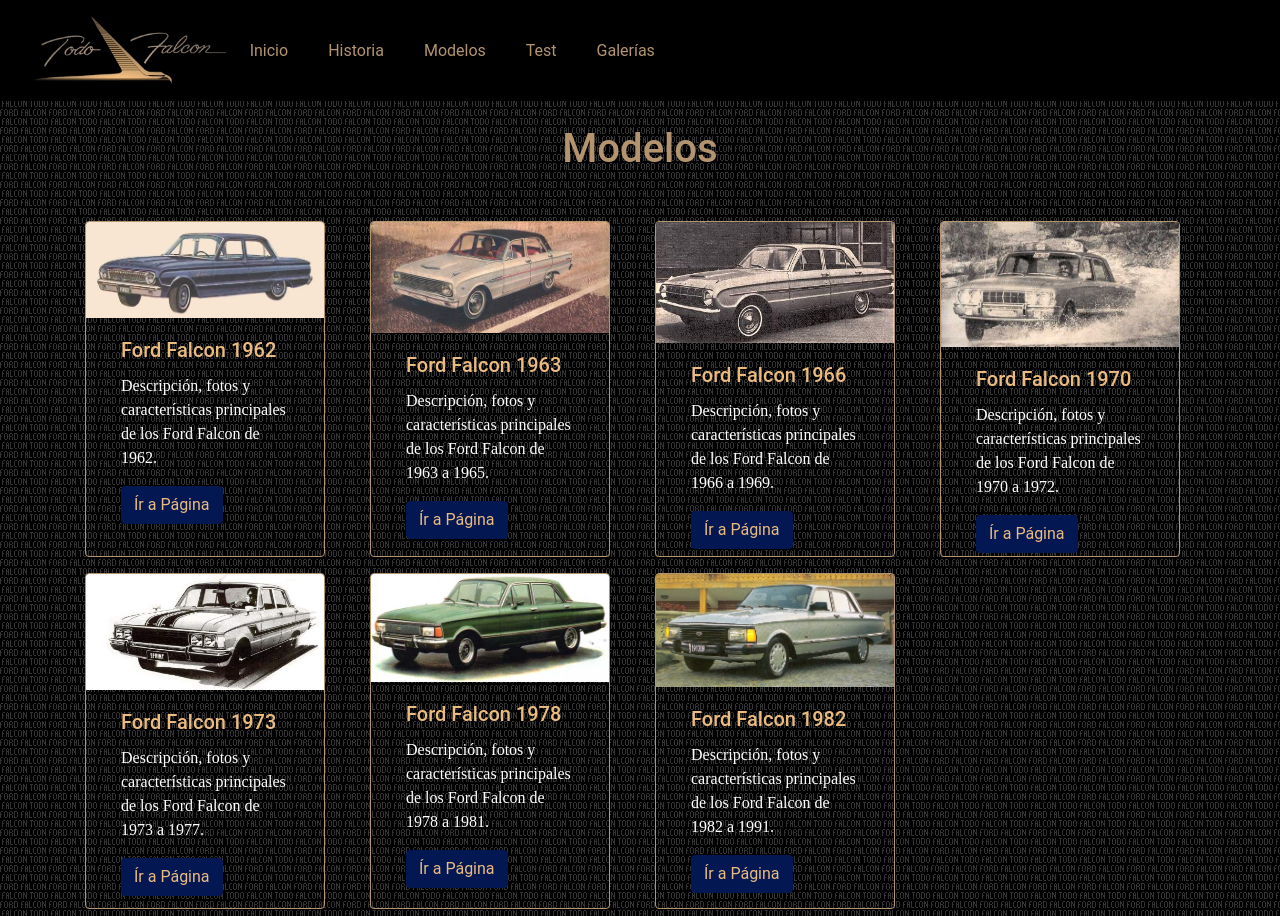
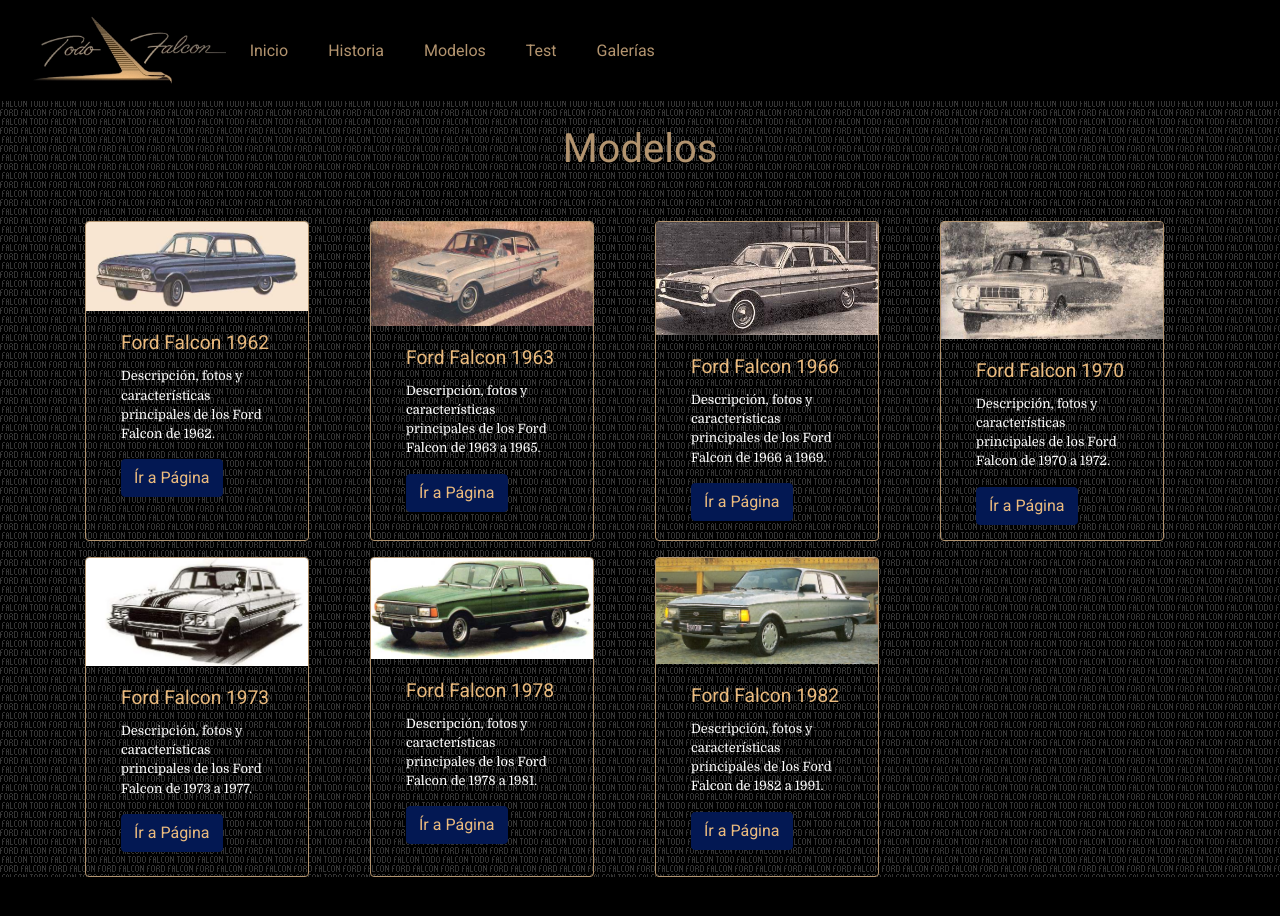
Before and after one commit to FalconSprint6/SMC_WD3_Fall19, a PHP site: page /Week-4-hwk/modelos.html in a window 1280 px wide. After the commit the page ends 877 px from the top, so only its background shows below. Run offline with PHP 8.4, Linux system fonts and the light colour scheme; some libraries are stand-ins or nearby versions.

Commit message:
Updated test
Added fonts and nav and background

```diff
--- a/Week-4-hwk/index.html
+++ b/Week-4-hwk/index.html
@@ -8,6 +8,8 @@
     <!-- Bootstrap CSS -->
     <link rel="stylesheet" href="https://stackpath.bootstrapcdn.com/bootstrap/4.3.1/css/bootstrap.min.css" integrity="sha384-ggOyR0iXCbMQv3Xipma34MD+dH/1fQ784/j6cY/iJTQUOhcWr7x9JvoRxT2MZw1T" crossorigin="anonymous">
 <link rel="stylesheet" href="styles.css">
+<link href="https://fonts.googleapis.com/css?family=Domine&display=swap" rel="stylesheet">
+  <link href="https://fonts.googleapis.com/css?family=Roboto&display=swap" rel="stylesheet">
     <title>Week 4 Homework</title>
   </head>
       <header>
--- a/Week-4-hwk/modelos.html
+++ b/Week-4-hwk/modelos.html
@@ -10,6 +10,8 @@
     <link rel="stylesheet" href="https://maxcdn.bootstrapcdn.com/bootstrap/4.0.0/css/bootstrap.min.css"
         integrity="sha384-Gn5384xqQ1aoWXA+058RXPxPg6fy4IWvTNh0E263XmFcJlSAwiGgFAW/dAiS6JXm" crossorigin="anonymous">
     <link rel="stylesheet" href="styles.css">
+    <link href="https://fonts.googleapis.com/css?family=Domine&display=swap" rel="stylesheet">
+  <link href="https://fonts.googleapis.com/css?family=Roboto&display=swap" rel="stylesheet">
     <title>Modelos</title>
 </head>
 <header>
@@ -50,7 +52,7 @@
     <div class="container">
         <div class="row">
             <div class="col-lg-3 col-md-6 col-sm-12 col-xs-12 mt-3">
-                <div class="card" style="width: 15rem; height: 21rem">
+                <div class="card" style="width: 14rem; height: 20rem">
                     <img src="images/62_princ.jpg" class="card-img-top" alt="Falcon 62">
                     <div class="card-body">
                         <div class="container" text-align="center">
@@ -64,7 +66,7 @@
             </div>
 
             <div class="col-lg-3 col-md-6 col-sm-12 col-xs-12 mt-3">
-                <div class="card" style="width: 15rem; height: 21rem">
+                <div class="card" style="width: 14rem; height: 20rem">
                     <img src="images/63_princ.jpg" class="card-img-top" alt="Falcon 63">
                     <div class="card-body">
                         <div class="container" text-align="center">
@@ -78,7 +80,7 @@
             </div>
 
             <div class="col-lg-3 col-md-6 col-sm-12 col-xs-12 mt-3">
-                <div class="card" style="width: 15rem; height: 21rem">
+                <div class="card" style="width: 14rem; height: 20rem">
                     <img src="images/66_02.jpg" class="card-img-top" alt="Falcon 66">
                     <div class="card-body">
                         <div class="container" text-align="center">
@@ -91,7 +93,7 @@
             </div>
 
             <div class="col-lg-3 col-md-6 col-sm-12 col-xs-12 mt-3">
-                    <div class="card" style="width: 15rem; height: 21rem">
+                    <div class="card" style="width: 14rem; height: 20rem">
                         <img src="images/70_princ.jpg" class="card-img-top" alt="Falcon 70">
                         <div class="card-body">
                             <div class="container" text-align="center">
@@ -104,7 +106,7 @@
                 </div>
 
                 <div class="col-lg-3 col-md-6 col-sm-12 col-xs-12 mt-3">
-                        <div class="card" style="width: 15rem; height: 21rem">
+                        <div class="card" style="width: 14rem; height: 20rem">
                             <img src="images/73_princ.jpg" class="card-img-top" alt="Falcon 73">
                             <div class="card-body">
                                 <div class="container" text-align="center">
@@ -117,7 +119,7 @@
                     </div>
 
                     <div class="col-lg-3 col-md-6 col-sm-12 col-xs-12 mt-3">
-                            <div class="card" style="width: 15rem; height: 21rem">
+                            <div class="card" style="width: 14rem; height: 20rem">
                                 <img src="images/falcon-4.jpg" class="card-img-top" alt="Falcon 78">
                                 <div class="card-body">
                                     <div class="container" text-align="center">
@@ -130,7 +132,7 @@
                         </div>
 
                         <div class="col-lg-3 col-md-6 col-sm-12 col-xs-12 mt-3">
-                                <div class="card" style="width: 15rem; height: 21rem">
+                                <div class="card" style="width: 14rem; height: 20rem">
                                     <img src="images/82_01.jpg" class="card-img-top" alt="Falcon 82">
                                     <div class="card-body">
                                         <div class="container" text-align="center">
--- a/Week-4-hwk/styles.css
+++ b/Week-4-hwk/styles.css
@@ -67,3 +67,11 @@ font-family: 'Roboto', sans-serif;
     font-family: 'Roboto', sans-serif;
     text-shadow: -1px 0 black, 0 1px black, 1px 0 black, 0 -1px black;
 }
+
+.card-title {
+    font-size: 1.2em
+}
+
+.card-text {
+    font-size: .8em
+}
```
Also changed, not shown: Week-4-hwk/test.html (+52 -0 lines).
